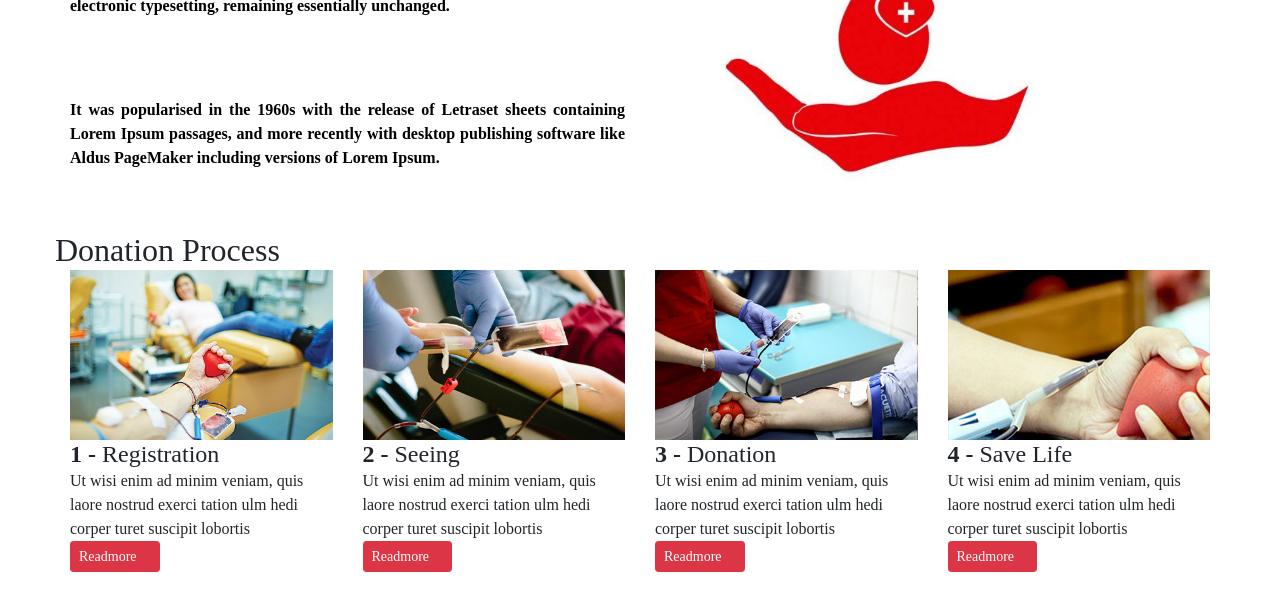
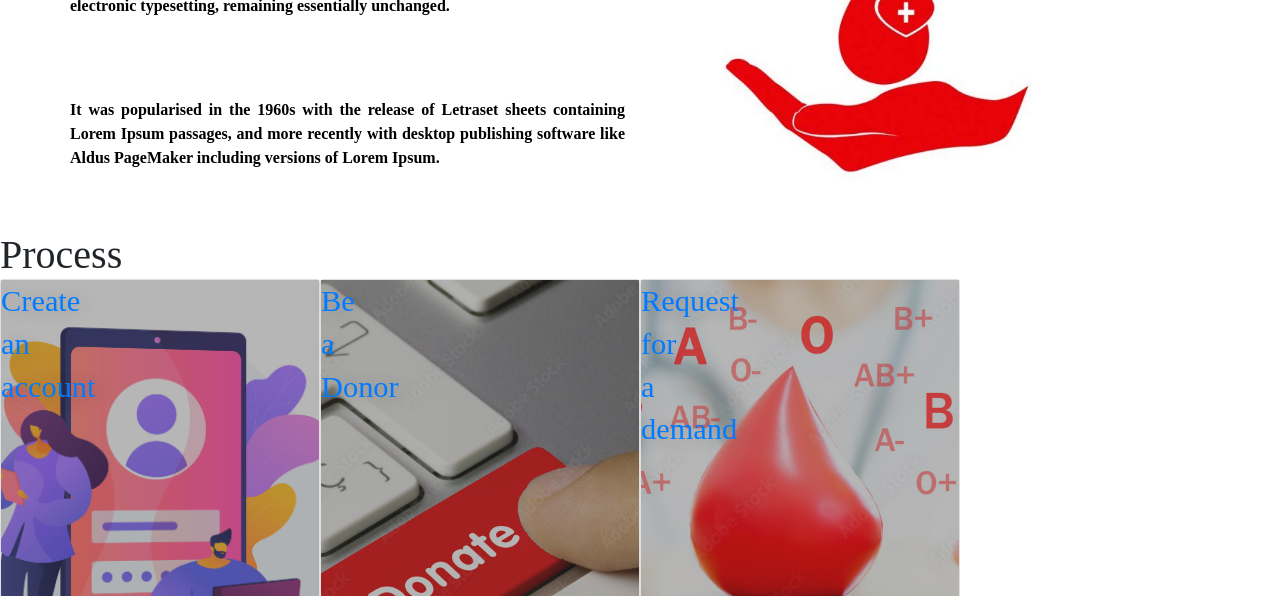
Before and after one commit to RanyaOUNI/Python-Project, a Python web app: template flask_app/templates/home.html in a window 1280 px wide. Shown: the part 1363-1959 px from the top of the page. Run offline with Jinja, Linux system fonts and the light colour scheme; the template is opened without the code that fills it, so the values that code supplies are empty; some web fonts are replaced; grey boxes are pictures that could not be loaded.

Commit message:
Merge branch 'main' of https://github.com/RanyaOUNI/Python-Project

```diff
--- a/flask_app/static/css/home.css
+++ b/flask_app/static/css/home.css
@@ -624,6 +624,115 @@
       min-height: 45px;
       border-radius: 4px;
       margin: 10px 0px; }
+      /* ================================ Process =============================== */
+      /* :root{
+        --background-dark: #2d3548;
+        --text-light: rgba(255,255,255,0.6);
+        --text-lighter: rgba(255,255,255,0.9);
+        --spacing-s: 8px;
+        --spacing-m: 16px;
+        --spacing-l: 24px;
+        --spacing-xl: 32px;
+        --spacing-xxl: 64px;
+        --width-container: 1200px;
+      }
+
+      *{
+        border: 0;
+        margin: 0;
+        padding: 0;
+        box-sizing: border-box;
+      } */
+
+
+      .hero-section{
+        align-items: center;
+        background-image: linear-gradient(15deg, white 150%);
+        display: flex;
+        min-height: 100%;
+        justify-content: space-around;
+        padding: var(--spacing-xxl) var(--spacing-l);
+      }
+
+      .card-grid{
+        display: grid;
+        grid-template-columns: repeat(1, 1fr);
+        grid-column-gap: var(--spacing-l);
+        grid-row-gap: var(--spacing-l);
+        max-width: var(--width-container);
+        width: 100%;
+      }
+
+      @media(min-width: 540px){
+        .card-grid{
+          grid-template-columns: repeat(2, 1fr);
+        }
+      }
+
+      @media(min-width: 960px){
+        .card-grid{
+          grid-template-columns: repeat(4, 1fr);
+        }
+      }
+
+      .card{
+        list-style: none;
+        position: relative;
+      }
+
+      .card:before{
+        content: '';
+        display: block;
+        padding-bottom: 150%;
+        width: 100%;
+      }
+
+      .card__background{
+        background-size: cover;
+        background-position: center;
+        border-radius: var(--spacing-l);
+        bottom: 0;
+        filter: brightness(0.75) saturate(1.2) contrast(0.85);
+        left: 0;
+        position: absolute;
+        right: 0;
+        top: 0;
+        transform-origin: center;
+        trsnsform: scale(1) translateZ(0);
+        transition:
+          filter 200ms linear,
+          transform 200ms linear;
+      }
+
+      .card:hover .card__background{
+        transform: scale(1.05) translateZ(0);
+      }
+
+      .card-grid:hover > .card:not(:hover) .card__background{
+        filter: brightness(0.5) saturate(0) contrast(1.2) blur(20px);
+      }
+
+      .card__content{
+        left: 0;
+        padding: var(--spacing-l);
+        position: absolute;
+        top: 0;
+      }
+
+      .card__category{
+        color: var(--text-light);
+        font-size: 0.9rem;
+        margin-bottom: var(--spacing-s);
+        text-transform: uppercase;
+      }
+
+      .card__heading{
+        color: var(--text-lighter);
+        font-size: 1.9rem;
+        text-shadow: 2px 2px 20px rgba(0,0,0,0.2);
+        line-height: 1.4;
+        word-spacing: 100vw;
+      }
       /* ================================ About Us =============================== */
 
       .about-us {
--- a/flask_app/templates/home.html
+++ b/flask_app/templates/home.html
@@ -327,8 +327,37 @@
          </div>
     </div>
 </section>
+<!--          Process                      -->
+<h1>Process</h1>
+<section class="hero-section w-100">
 
-  <section id="process" class="donation-care">
+  <div class="card-grid">
+    <a class="card" href="#">
+      <div class="card__background" style="background-image: url(/flask_app/static/img//Wavy_Gen-01_Single-07.jpg)"></div>
+      <div class="card__content">
+
+        <h3 class="card__heading">Create an account</h3>
+      </div>
+    </a>
+    <a class="card" href="#">
+      <div class="card__background" style="background-image: url(/flask_app/static/img//AdobeStock_96077494_Preview.jpeg)"></div>
+      <div class="card__content">
+
+        <h3 class="card__heading">Be a Donor</h3>
+      </div>
+    </a>
+    <a class="card" href="#">
+      <div class="card__background" style="background-image: url(/flask_app/static/img//AdobeStock_174948675_Preview.jpeg)"></div>
+      <div class="card__content">
+
+        <h3 class="card__heading">Request for a demand</h3>
+      </div>
+    </li>
+
+  <div>
+</section>
+
+  <!-- <section id="process" class="donation-care">
     <div class="container">
       <div class="row session-title">
           <h2>Donation Process</h2>
@@ -372,7 +401,7 @@
 
 
     </div>
-</section>
+</section> -->
 
   <!-- <section class="bg-03">
     <div class="container">
```
Also changed, not shown: flask_app/static/img/AdobeStock_174948675_Preview.jpeg (added), flask_app/static/img/AdobeStock_96077494_Preview.jpeg (added), flask_app/static/img/Wavy_Gen-01_Single-07.jpg (added).
